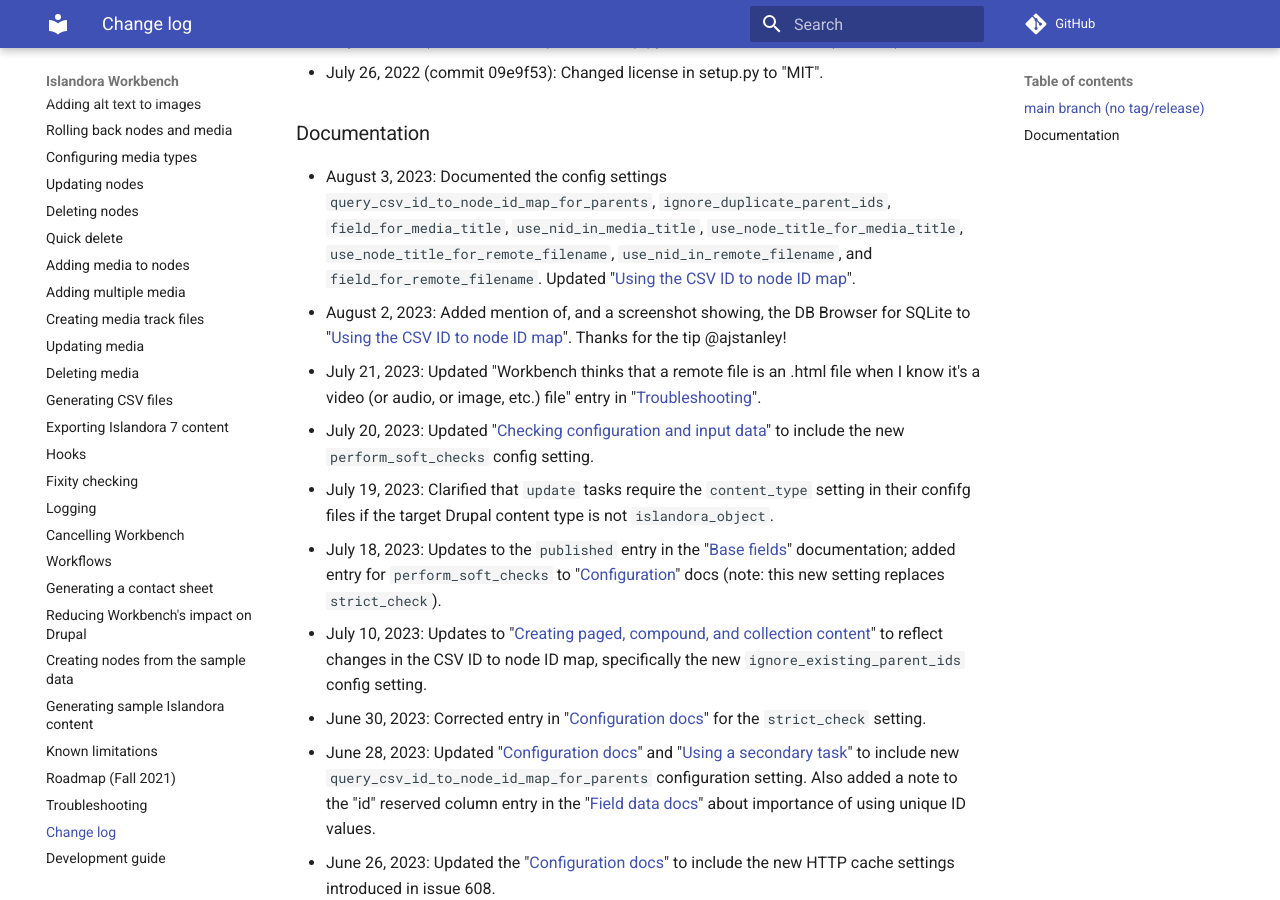
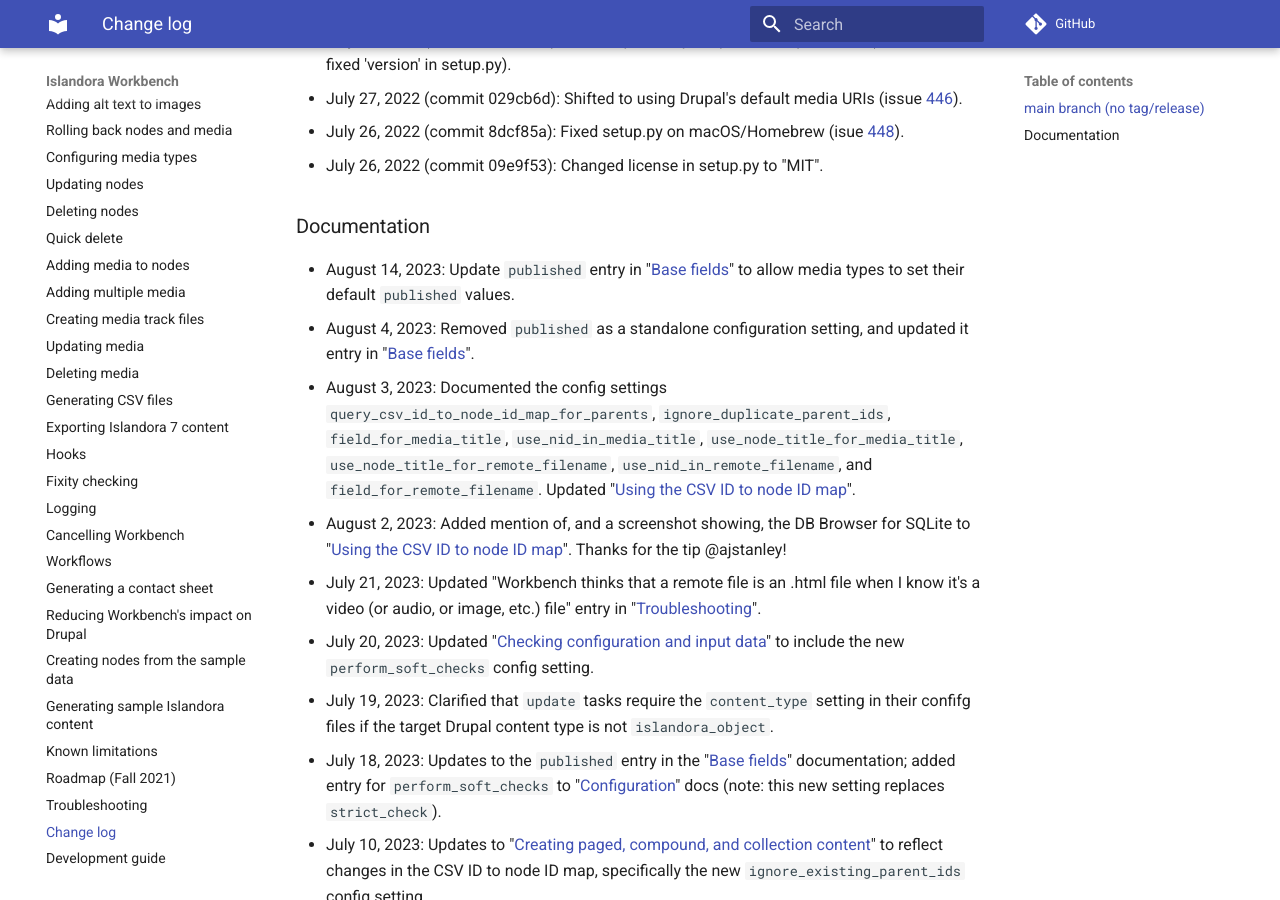
Before and after one commit to mjordan/islandora_workbench_docs, an MkDocs documentation site: the page built from docs/changelog.md, in a window 1280 px wide and 900 px high, scrolled down 4091 px. Built offline with MkDocs 1.6.1 and Material for MkDocs 9.7.7, drawn with Linux system fonts in a browser that asks for light colours; comment, search, counter and statistics services are not loaded; some of the changed text lies outside the part shown.

Commit message:
Regular updates.

```diff
--- a/docs/changelog.md
+++ b/docs/changelog.md
@@ -1,5 +1,7 @@
 ### main branch (no tag/release)
 
+* August 14, 2023 (commit c989e39): Resolved issues [issue 657](https://github.com/mjordan/islandora_workbench/issues/657) and (commit 866b6c2) [issue 671](https://github.com/mjordan/islandora_workbench/issues/671).
+* August 10, 2023 (commit 1ab0172): Resolved issue [issue 664](https://github.com/mjordan/islandora_workbench/issues/6xxi6413).
 * August 3, 2023 (commit c3fe7e1): Resolved issues [issue 613](https://github.com/mjordan/islandora_workbench/issues/613) and [issue 647](https://github.com/mjordan/islandora_workbench/issues/647).
 * August 2, 2023 (commit 4e4f14f): Preliminary work on [issue 663](https://github.com/mjordan/islandora_workbench/issues/663).
 * August 1, 2023 (commit 18ea969): Resolved [issue 648](https://github.com/mjordan/islandora_workbench/issues/648).
@@ -82,6 +84,8 @@
 
 ### Documentation
 
+* August 14, 2023: Update `published` entry in "[Base fields](/islandora_workbench_docs/fields/#base-fields)" to allow media types to set their default `published` values.
+* August 4, 2023: Removed `published` as a standalone configuration setting, and updated it entry in "[Base fields](/islandora_workbench_docs/fields/#base-fields)".
 * August 3, 2023: Documented the config settings `query_csv_id_to_node_id_map_for_parents`, `ignore_duplicate_parent_ids`, `field_for_media_title`, `use_nid_in_media_title`, `use_node_title_for_media_title`, `use_node_title_for_remote_filename`, `use_nid_in_remote_filename`, and `field_for_remote_filename`. Updated "[Using the CSV ID to node ID map](https://mjordan.github.io/islandora_workbench_docs/generating_csv_files/#using-the-csv-id-to-node-id-map)".
 * August 2, 2023: Added mention of, and a screenshot showing, the DB Browser for SQLite to "[Using the CSV ID to node ID map](https://mjordan.github.io/islandora_workbench_docs/generating_csv_files/#using-the-csv-id-to-node-id-map)". Thanks for the tip @ajstanley!
 * July 21, 2023: Updated "Workbench thinks that a remote file is an .html file when I know it's a video (or audio, or image, etc.) file" entry in "[Troubleshooting](/islandora_workbench_docs/troubleshooting/#workbench-thinks-that-a-remote-file-is-an-html-file-when-i-know-its-a-video-or-audio-or-image-etc-file)".
```
Also changed, not shown: docs/configuration.md (+0 -1 lines), docs/fields.md (+1 -1 lines).
